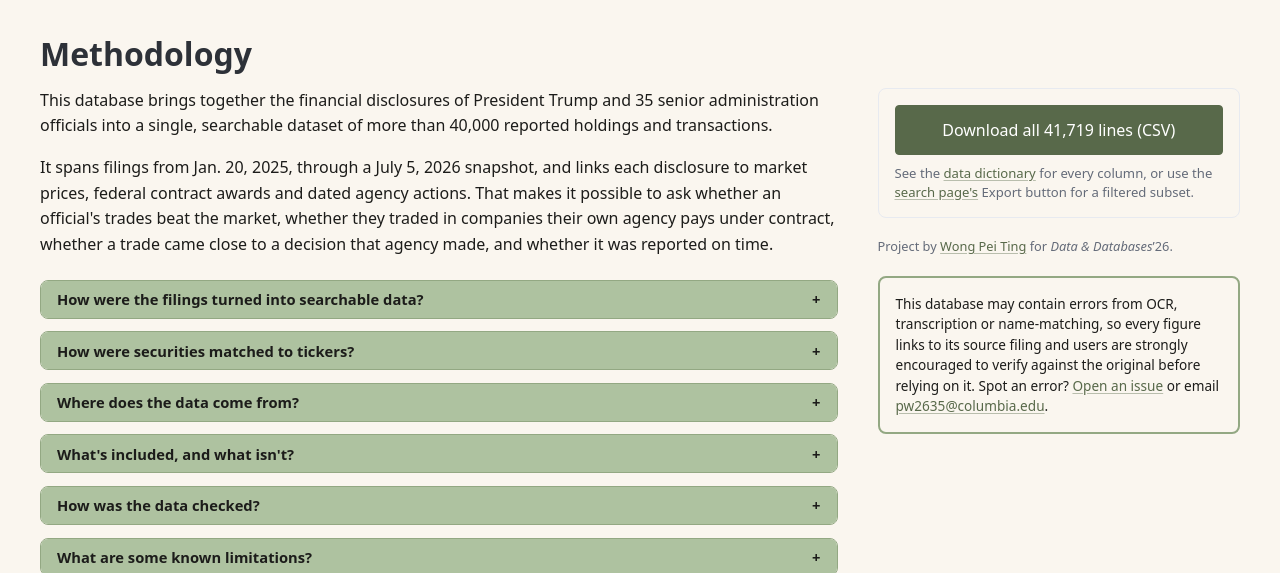
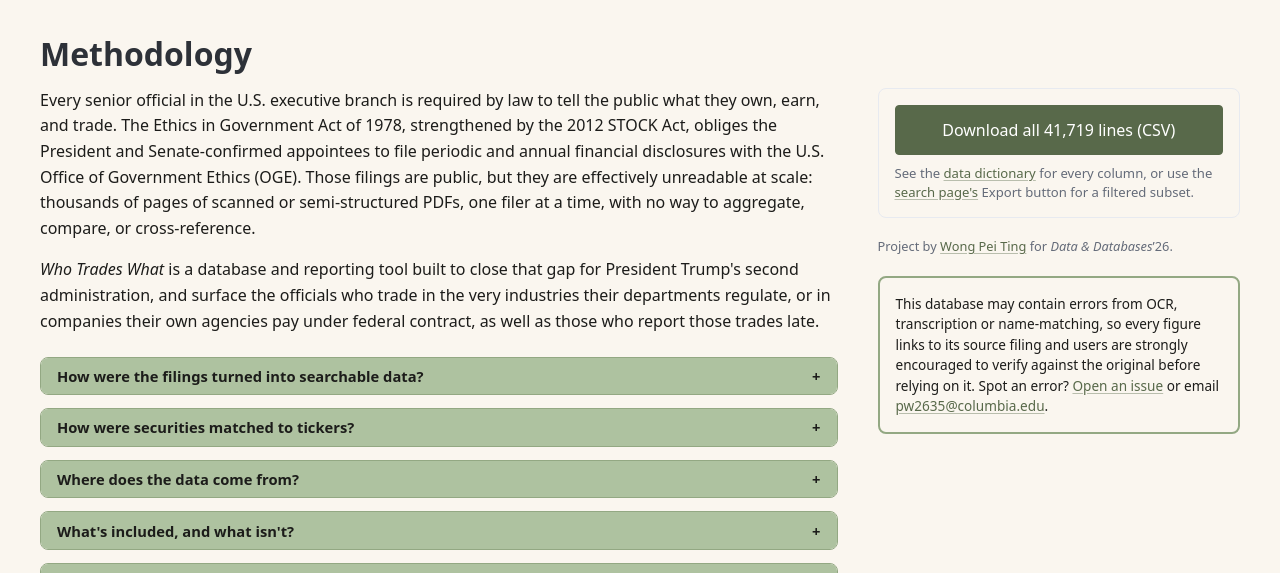
Before and after one commit to wongpeiting/who-trades-what, a Flask app: page /methodology in a window 1280 px wide. Shown: the part 78-651 px from the top of the page. Run offline with Flask 3, Linux system fonts and the light colour scheme; some libraries are stand-ins or nearby versions.

Commit message:
Methodology: new stakes-first intro (legal duty + what it surfaces)

```diff
--- a/templates/methodology.html
+++ b/templates/methodology.html
@@ -23,14 +23,18 @@
 </style>
 
 <p style="font-size:1rem; line-height:1.6; margin:0 0 1rem;">
-  This database brings together the financial disclosures of President Trump and 35 senior administration
-  officials into a single, searchable dataset of more than 40,000 reported holdings and transactions.
+  Every senior official in the U.S. executive branch is required by law to tell the public what they own,
+  earn, and trade. The Ethics in Government Act of 1978, strengthened by the 2012 STOCK Act, obliges the
+  President and Senate-confirmed appointees to file periodic and annual financial disclosures with the
+  U.S. Office of Government Ethics (OGE). Those filings are public, but they are effectively unreadable at
+  scale: thousands of pages of scanned or semi-structured PDFs, one filer at a time, with no way to
+  aggregate, compare, or cross-reference.
 </p>
 <p style="font-size:1rem; line-height:1.6; margin:0 0 1.4rem;">
-  It spans filings from Jan. 20, 2025, through a July 5, 2026 snapshot, and links each disclosure to market
-  prices, federal contract awards and dated agency actions. That makes it possible to ask whether an
-  official's trades beat the market, whether they traded in companies their own agency pays under contract,
-  whether a trade came close to a decision that agency made, and whether it was reported on time.
+  <em>Who Trades What</em> is a database and reporting tool built to close that gap for President Trump's
+  second administration, and surface the officials who trade in the very industries their departments
+  regulate, or in companies their own agencies pay under federal contract, as well as those who report
+  those trades late.
 </p>
 
 <details class="mq">
```
